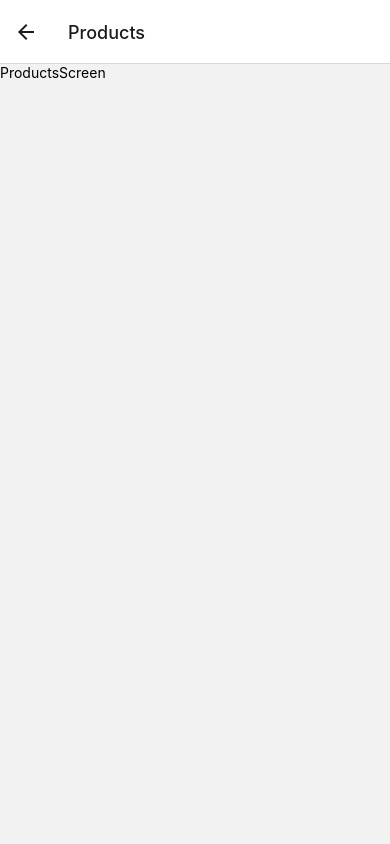
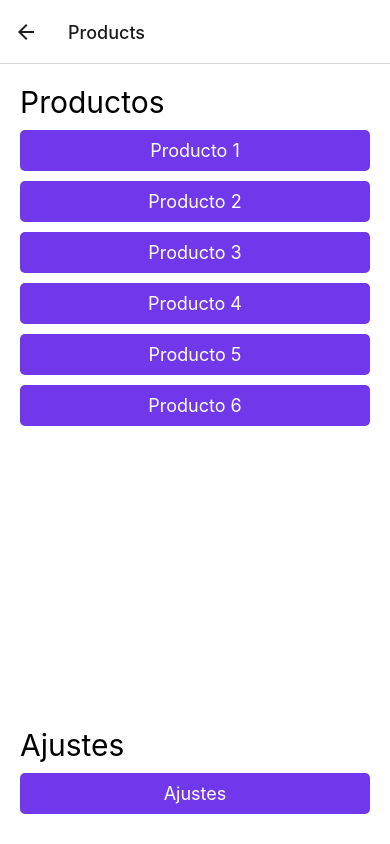
Before and after one commit to xh4rz/04-NavigationApp, a React Native app: screen /Products in a window 390 px wide. Built offline with nearby package versions, Linux system fonts and the light colour scheme.

Commit message:
105. FlatList - Pantalla de productos

```diff
--- a/src/presentation/routes/StackNavigator.tsx
+++ b/src/presentation/routes/StackNavigator.tsx
@@ -1,6 +1,7 @@
 import { createStackNavigator } from '@react-navigation/stack';
 import { HomeScreen } from '../screens/home/HomeScreen';
 import { ProductsScreen } from '../screens/products/ProductsScreen';
+import { ProductScreen } from '../screens/products/ProductScreen';
 import { SettingsScreen } from '../screens/settings/SettingsScreen';
 
 const Stack = createStackNavigator();
@@ -17,6 +18,7 @@
 			}}>
 			<Stack.Screen name="Home" component={HomeScreen} />
 			<Stack.Screen name="Products" component={ProductsScreen} />
+			<Stack.Screen name="Product" component={ProductScreen} />
 			<Stack.Screen name="Settings" component={SettingsScreen} />
 		</Stack.Navigator>
 	);
--- a/src/presentation/screens/products/ProductsScreen.tsx
+++ b/src/presentation/screens/products/ProductsScreen.tsx
@@ -1,9 +1,58 @@
-import { Text, View } from 'react-native';
+import { FlatList, Text, View } from 'react-native';
+import { useNavigation } from '@react-navigation/native';
+import { globalStyles } from '../../theme/theme';
+import { PrimaryButton } from '../../components/shared/PrimaryButton';
+
+const products = [
+	{
+		id: 1,
+		name: 'Producto 1'
+	},
+	{
+		id: 2,
+		name: 'Producto 2'
+	},
+	{
+		id: 3,
+		name: 'Producto 3'
+	},
+	{
+		id: 4,
+		name: 'Producto 4'
+	},
+	{
+		id: 5,
+		name: 'Producto 5'
+	},
+	{
+		id: 6,
+		name: 'Producto 6'
+	}
+];
 
 export const ProductsScreen = () => {
+	const navigation = useNavigation();
+
 	return (
-		<View>
-			<Text>ProductsScreen</Text>
+		<View style={globalStyles.container}>
+			<Text style={{ marginBottom: 10, fontSize: 30 }}>Productos</Text>
+
+			<FlatList
+				data={products}
+				renderItem={({ item }) => (
+					<PrimaryButton
+						onPress={() => navigation.navigate('Product' as never)}
+						label={item.name}
+					/>
+				)}
+			/>
+
+			<Text style={{ marginBottom: 10, fontSize: 30 }}>Ajustes</Text>
+
+			<PrimaryButton
+				onPress={() => navigation.navigate('Settings' as never)}
+				label="Ajustes"
+			/>
 		</View>
 	);
 };
```
